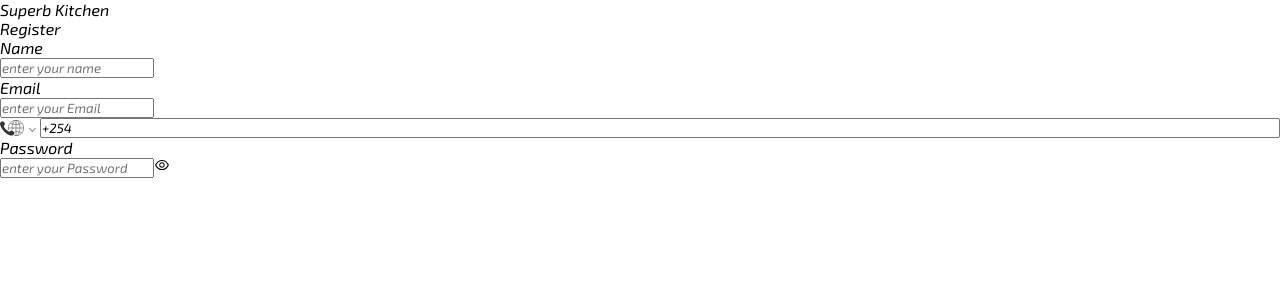
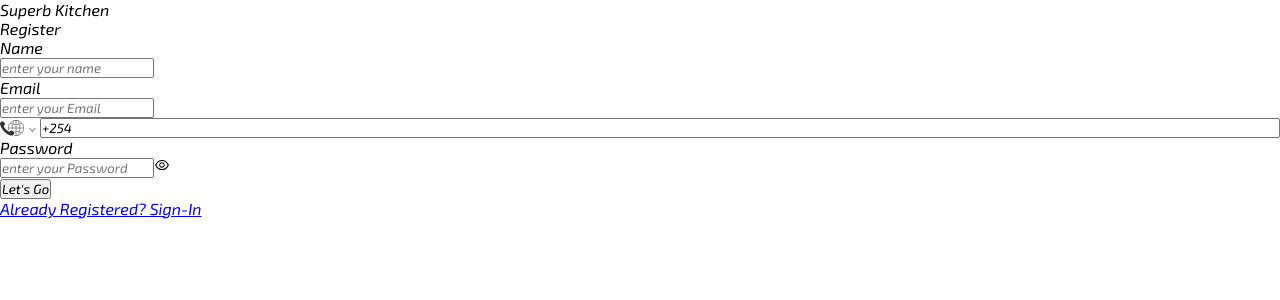
Before and after one commit to Wanjie-Ryan/Superb-Kitchen-Client, a React (Create React App) app: page /register in a window 1280 px wide. Shown: the top 300 px of the page. Built offline with nearby package versions, Linux system fonts and the light colour scheme; a web font is replaced by a local one.

Commit message:
superb-kitchen

```diff
--- a/src/components/register/register.jsx
+++ b/src/components/register/register.jsx
@@ -4,7 +4,7 @@
 import PhoneInput from "react-phone-number-input";
 import "react-phone-number-input/style.css";
 import { AiOutlineEye } from "react-icons/ai";
-
+import {Link} from 'react-router-dom'
 function Register(){
 
     const [contact, setContact] = useState("+254");
@@ -70,8 +70,15 @@
                             </div>
                         </div>
 
+                        <button type='submit'>Let's Go</button>
+                        <Link to="/login" className="login-p">
+              <p>Already Registered? Sign-In</p>
+            </Link>
+
 
                     </form>
+
+
 
 
 
```
